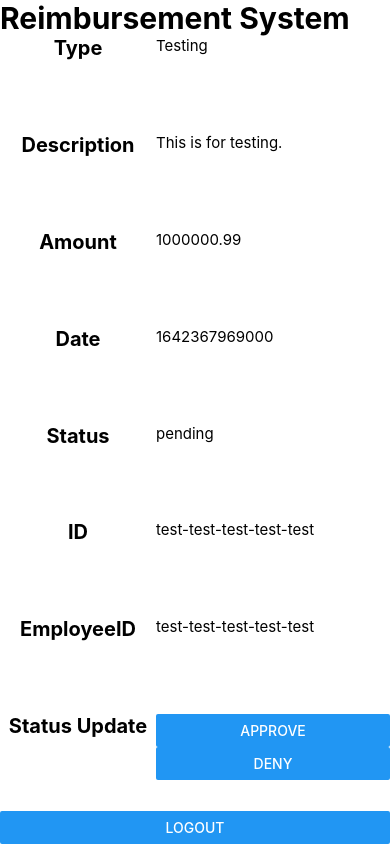
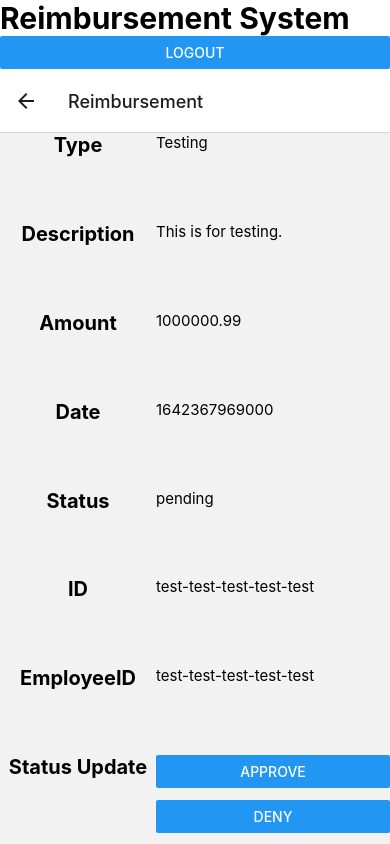
Before and after one commit to wrkagel/Revature-Project-1-Mobile, a React Native app: screen /Reimbursement in a window 390 px wide. Built offline with nearby package versions, Linux system fonts and the light colour scheme.

Commit message:
Stack navigator implemented.

```diff
--- a/App.tsx
+++ b/App.tsx
@@ -1,9 +1,12 @@
 import AsyncStorageLib from '@react-native-async-storage/async-storage';
-import { useEffect, useState } from 'react';
+import { NavigationContainer } from '@react-navigation/native';
+import { createNativeStackNavigator } from '@react-navigation/native-stack';
+import { Component, useEffect, useState } from 'react';
 import { StatusBar } from 'react-native';
 import { Text, View } from 'react-native';
 import LoginView from './components/login-view';
 import LogoutButton from './components/logout-button';
+import ReimbursementViewList from './components/reimbursement-list-view';
 import ReimbursementView from './components/reimbursement-view';
 import ReimbursementItem, { ReimbursementStatus } from './models/reimbursement-item';
 
@@ -19,26 +22,21 @@ export default function App() {
     setIsAuthenticated(true);
   }, []);
 
+  const Stack = createNativeStackNavigator();
+
   return (
     <View style={{flex:1, display:"flex"}}>
       <Text style={{fontSize:30, fontWeight:"bold"}}>Reimbursement System</Text>
       {!isAuthenticated ?
         <LoginView setIsAuthenticated={setIsAuthenticated}/> :
-        <View style={{flex:1}}>
-          <ReimbursementView {...testItem}/>
+        <NavigationContainer>
           <LogoutButton setIsAuthenticated={setIsAuthenticated}/>
-        </View>}
+          <Stack.Navigator initialRouteName='ReimbursementList'>
+            <Stack.Screen name={"ReimbursementList"} component={ReimbursementViewList}/>
+            <Stack.Screen name={"Reimbursement"} component={ReimbursementView}/>
+        </Stack.Navigator>
+      </NavigationContainer>}
       <StatusBar/>
     </View>
   );
 }
-
-const testItem:ReimbursementItem = {
-  id:"test-test-test-test-test",
-  employeeId:"test-test-test-test-test",
-  type:"Testing",
-  desc:"This is for testing.",
-  amount:1000000.99,
-  date:Date.now(),
-  status:ReimbursementStatus.pending
-};
--- /dev/null
+++ b/components/reimbursement-list-view.tsx
@@ -0,0 +1,16 @@
+import { useNavigation } from "@react-navigation/native";
+import { Button, View } from "react-native";
+
+
+export default function ReimbursementViewList(props: { navigation: any}) {
+
+    const navigation = props.navigation;
+
+    function navigateToReimbursement() {
+        navigation.push('Reimbursement');
+    }
+
+    return (<View>
+        <Button title="GoToReimbursement" onPress={navigateToReimbursement} />
+    </View>)
+}
--- a/components/reimbursement-view.tsx
+++ b/components/reimbursement-view.tsx
@@ -1,14 +1,17 @@
+import React from "react";
 import { Button, StyleSheet, Text, View } from "react-native";
 import ReimbursementItem, { ReimbursementStatus } from "../models/reimbursement-item";
 
 
-export default function ReimbursementView(props:ReimbursementItem) {
+function ReimbursementView() {
 
-    const {id, employeeId, type, desc, amount, date, status} = props;
+
+
+    const {id, employeeId, type, desc, amount, date, status} = testItem;
 
     const isPending = status === ReimbursementStatus.pending;
 
-    return (<View style={{flex:1, flexDirection:"row"}}>
+    return (<View style={{flex:1, flexDirection:"row", justifyContent:"space-evenly"}}>
         <View style={{flex:0.4}}>
             <Text style={textStyle.th}>Type</Text>
             <Text style={textStyle.th}>Description</Text>
@@ -28,8 +31,8 @@ export default function ReimbursementView(props:ReimbursementItem) {
             <Text style={textStyle.td}>{id}</Text>
             <Text style={textStyle.td}>{employeeId}</Text>
             {isPending && <View style={{flex:1}}>
-                <Button title="Approve" onPress={() => {}}/>
-                <Button title="Deny" onPress={() =>{}}/>
+                <View style={{flex:0.5, height:"100%", width:"100%"}}><Button title="Approve" onPress={() => {}}/></View>
+                <View style={{flex:0.5}}><Button title="Deny" onPress={() =>{}}/></View>
             </View>}
         </View>
     </View>)
@@ -50,3 +53,15 @@ const textStyle = StyleSheet.create({
         fontSize:15
     }
 });
+
+export default React.memo(ReimbursementView)
+
+const testItem:ReimbursementItem = {
+    id:"test-test-test-test-test",
+    employeeId:"test-test-test-test-test",
+    type:"Testing",
+    desc:"This is for testing.",
+    amount:1000000.99,
+    date:Date.now(),
+    status:ReimbursementStatus.pending
+  };
--- a/package.json
+++ b/package.json
@@ -11,12 +11,16 @@
   },
   "dependencies": {
     "@react-native-async-storage/async-storage": "~1.15.0",
+    "@react-navigation/native": "^6.0.6",
+    "@react-navigation/native-stack": "^6.2.5",
     "axios": "^0.24.0",
     "expo": "~44.0.0",
     "expo-status-bar": "~1.2.0",
     "react": "17.0.1",
     "react-dom": "17.0.1",
     "react-native": "0.64.3",
+    "react-native-safe-area-context": "3.3.2",
+    "react-native-screens": "~3.10.1",
     "react-native-web": "0.17.1"
   },
   "devDependencies": {
```
Also changed, not shown: components/reimbursement-table.tsx (deleted), 1 other file (tests, documents, lock files or other folders).
